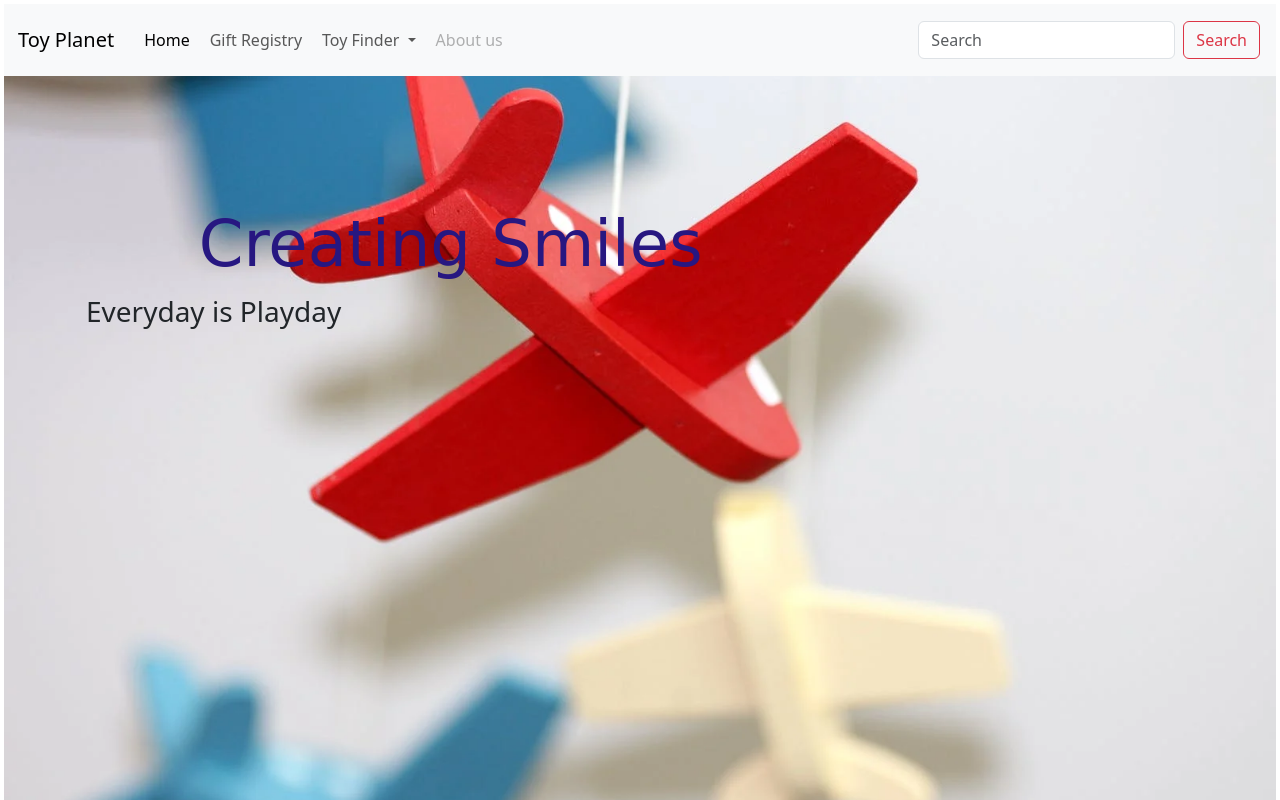
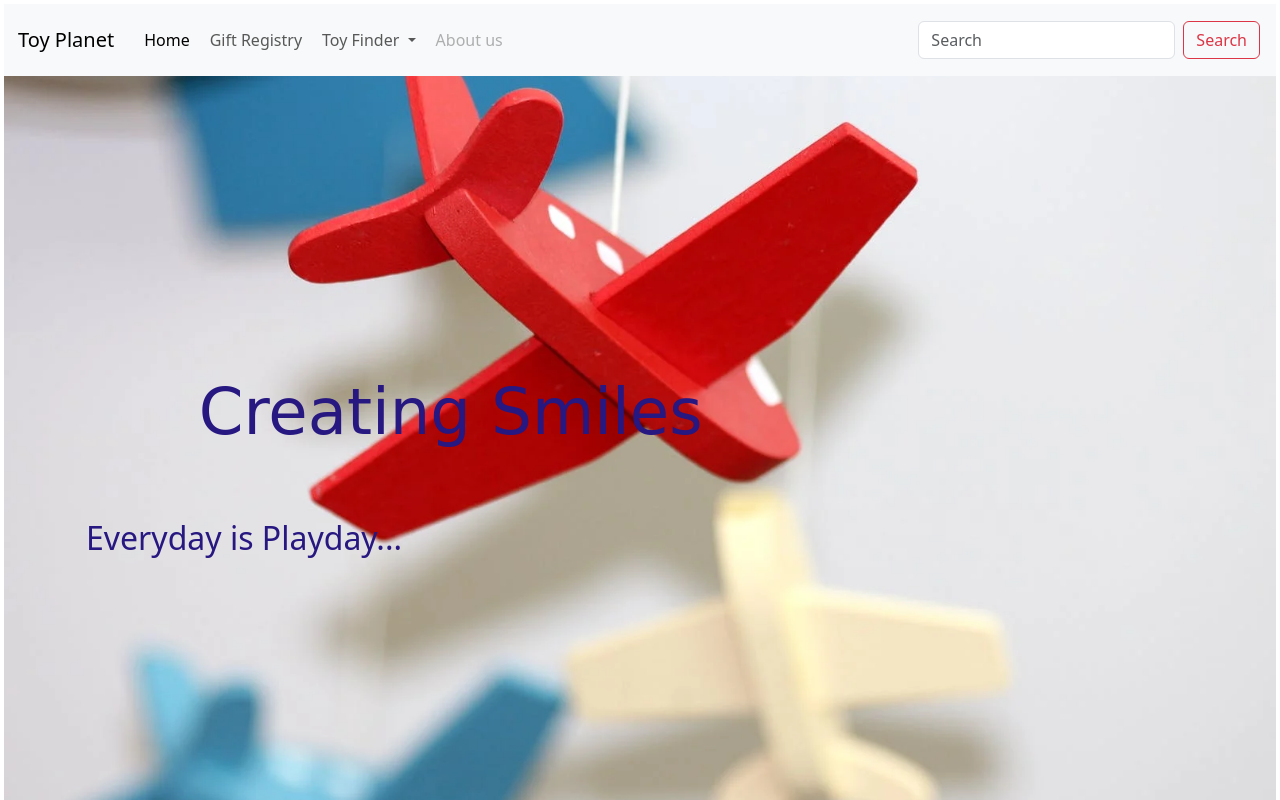
Before and after one commit to haezzlefel/api-activity, a plain HTML site: page index.html in a window 1280 px wide. Shown: the top 800 px of the page. Drawn offline with nearby package versions, Linux system fonts and the light colour scheme.

Commit message:
modified:   index.html

```diff
--- a/index.html
+++ b/index.html
@@ -51,8 +51,17 @@
         <div class="container py-5">
             <div class="row py-4">
                 <div class="col-lg-8 pt-2 text-left">
+                  <br>
+                  <br>
+                  <br>
+                  <br>
+                  <br>
+                  <br>
+                  <br>
                     <h1 class="pt-5"style="color:rgb(39, 23, 129);">Creating Smiles</h1>
-                    <h3>Everyday is Playday</h3>
+                    <div class="col-lg-8 pt-2 text-left"></div>
+                    <h2 class="pt-5"style="color:rgb(39, 23, 129);">Everyday is Playday...</h2>
+                    </div></div>
                     <h4></h4>
                </div>
             </div>
```
